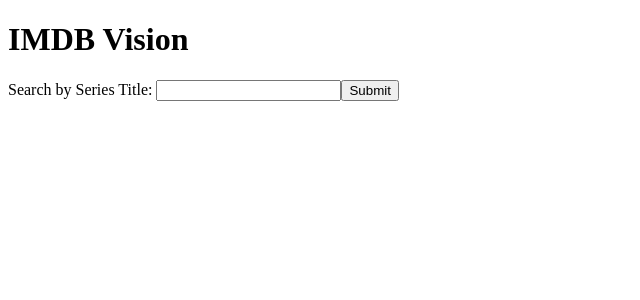
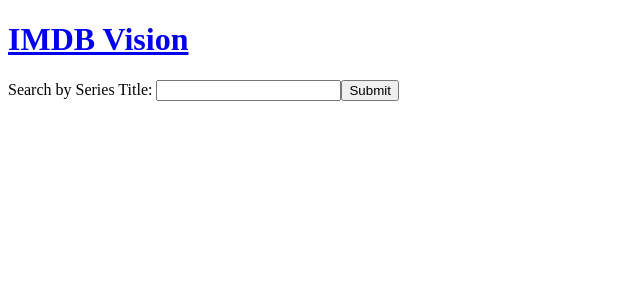
Before and after one commit to bencavins/imdb-vision, a React (Vite) app in the folder imdb-vision-frontend/: page / in a window 1280 px wide. Shown: the top 300 px of the page, without its empty margins (0-640 px from the left). Built offline with nearby package versions, Linux system fonts and the light colour scheme.

Commit message:
add loading text on title search

```diff
--- a/imdb-vision-frontend/src/components/Header.jsx
+++ b/imdb-vision-frontend/src/components/Header.jsx
@@ -1,7 +1,7 @@
 export default function Header() {
   return (
     <div id="header">
-      <h1>IMDB Vision</h1>
+      <h1><a href="/">IMDB Vision</a></h1>
     </div>
   )
 }
--- a/imdb-vision-frontend/src/components/Search.jsx
+++ b/imdb-vision-frontend/src/components/Search.jsx
@@ -4,9 +4,11 @@
 
 export default function Search() {
   const [search, setSearch] = useState("")
+  const [results, setResults] = useState()
 
   function handleSubmit(event) {
     event.preventDefault()
+    setResults(undefined)
     setSearch(event.target.search.value)
   }
 
@@ -17,7 +19,7 @@
         <input type="text" name="search" />
         <input type="submit" />
       </form>
-      {search ? <SearchResults search={search} /> : null}
+      {search ? <SearchResults search={search} results={results} setResults={setResults} /> : null}
     </>
   )
 }
--- a/imdb-vision-frontend/src/components/SearchResults.jsx
+++ b/imdb-vision-frontend/src/components/SearchResults.jsx
@@ -1,8 +1,7 @@
 import { useEffect, useState } from "react"
 import { Link } from "react-router-dom"
 
-export default function SearchResults({ search }) {
-  const [results, setResults] = useState()
+export default function SearchResults({ search, results, setResults }) {
 
   useEffect(() => {
     fetch(`http://localhost:5555/tv_series/${search}`)
```
